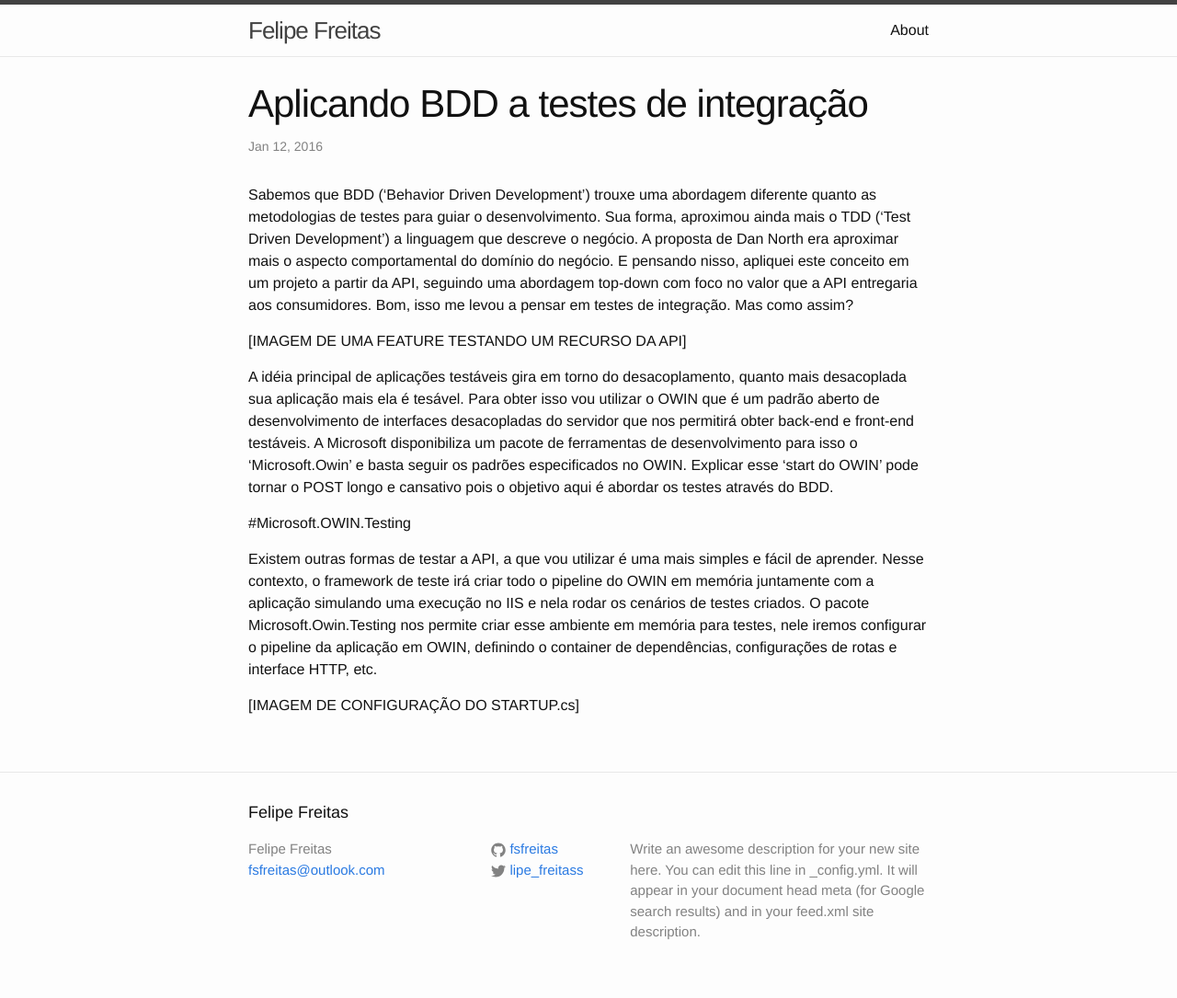
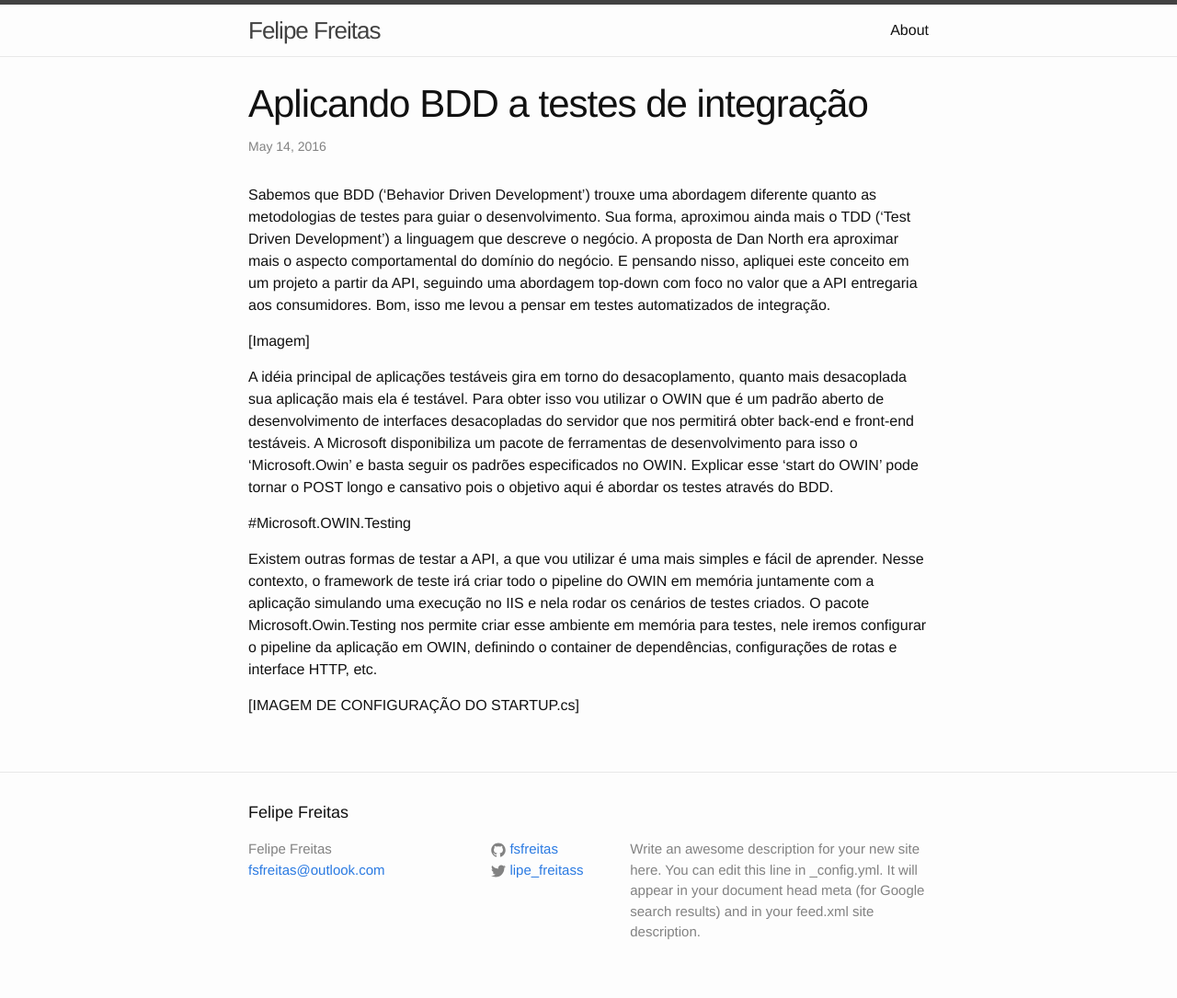
Before and after one commit to felipefreitas/felipefreitas.github.io, a Jekyll site: the page built from _posts/2016-01-12-usando-bdd-para-testes-integracao.markdown, in a window 1280 px wide. Shown: the whole page at 92% size. Built offline with Jekyll 4.4.1, drawn with Linux system fonts in a browser that asks for light colours.

```diff
--- a/_posts/2016-01-12-usando-bdd-para-testes-integracao.markdown
+++ b/_posts/2016-01-12-usando-bdd-para-testes-integracao.markdown
@@ -1,15 +1,15 @@
 ---
 layout: post
 title:  "Aplicando BDD a testes de integração"
-date:   2016-01-12 15:28:00
+date:   2016-05-14 20:53:00
 categories: development
 ---
 
-Sabemos que BDD ('Behavior Driven Development') trouxe uma abordagem diferente quanto as metodologias de testes para guiar o desenvolvimento. Sua forma, aproximou ainda mais o TDD ('Test Driven Development') a linguagem que descreve o negócio. A proposta de Dan North era aproximar mais o aspecto comportamental do domínio do negócio. E pensando nisso, apliquei este conceito em um projeto a partir da API, seguindo uma abordagem top-down com foco no valor que a API entregaria aos consumidores. Bom, isso me levou a pensar em testes de integração. Mas como assim?
+Sabemos que BDD ('Behavior Driven Development') trouxe uma abordagem diferente quanto as metodologias de testes para guiar o desenvolvimento. Sua forma, aproximou ainda mais o TDD ('Test Driven Development') a linguagem que descreve o negócio. A proposta de Dan North era aproximar mais o aspecto comportamental do domínio do negócio. E pensando nisso, apliquei este conceito em um projeto a partir da API, seguindo uma abordagem top-down com foco no valor que a API entregaria aos consumidores. Bom, isso me levou a pensar em testes automatizados de integração.
 
-[IMAGEM DE UMA FEATURE TESTANDO UM RECURSO DA API]
+[Imagem]
 
-A idéia principal de aplicações testáveis gira em torno do desacoplamento, quanto mais desacoplada sua aplicação mais ela é tesável. Para obter isso vou utilizar o OWIN que é um padrão aberto de desenvolvimento de interfaces desacopladas do servidor que nos permitirá obter back-end e front-end testáveis. A Microsoft disponibiliza um pacote de ferramentas de desenvolvimento para isso o 'Microsoft.Owin' e basta seguir os padrões especificados no OWIN. Explicar esse 'start do OWIN' pode tornar o POST longo e cansativo pois o objetivo aqui é abordar os testes através do BDD.
+A idéia principal de aplicações testáveis gira em torno do desacoplamento, quanto mais desacoplada sua aplicação mais ela é testável. Para obter isso vou utilizar o OWIN que é um padrão aberto de desenvolvimento de interfaces desacopladas do servidor que nos permitirá obter back-end e front-end testáveis. A Microsoft disponibiliza um pacote de ferramentas de desenvolvimento para isso o 'Microsoft.Owin' e basta seguir os padrões especificados no OWIN. Explicar esse 'start do OWIN' pode tornar o POST longo e cansativo pois o objetivo aqui é abordar os testes através do BDD.
 
 #Microsoft.OWIN.Testing
 
```
Also changed, not shown: _posts/2016-05-14-testes-de-api-usando-bdd.md (added, +2 -0 lines).
